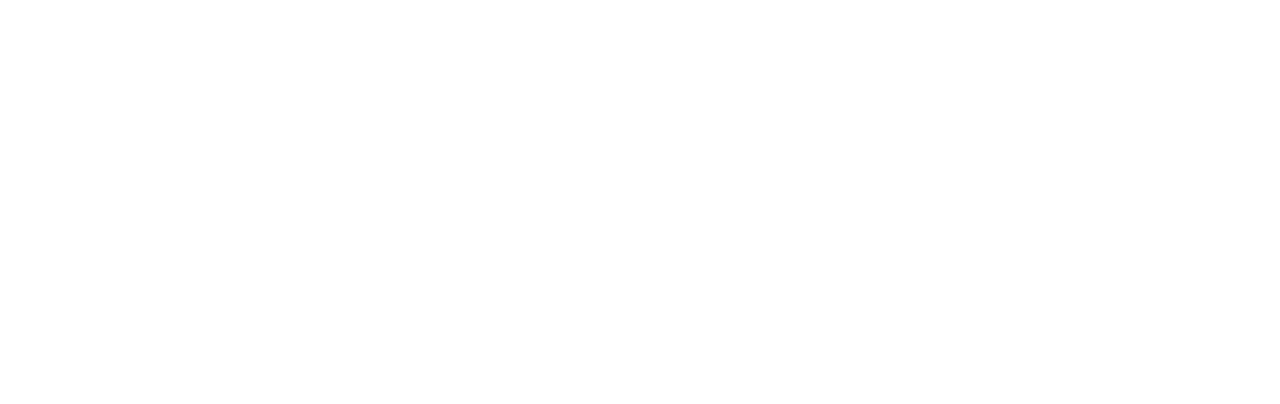
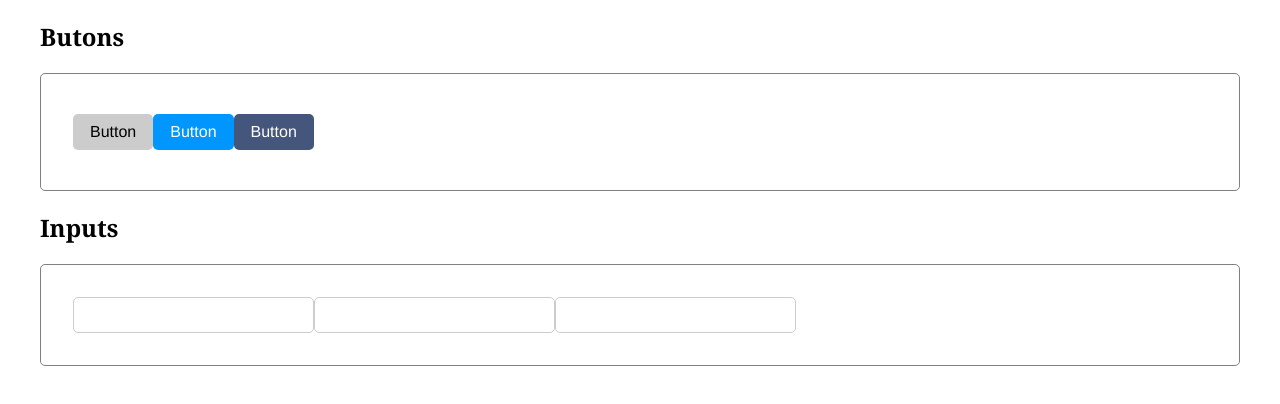
Before and after one commit to proyectosebastianandres/blogging-vue-client, a Vue app: page /components in a window 1280 px wide. Shown: the top 404 px of the page. Built offline with nearby package versions, Linux system fonts and the light colour scheme.

Commit message:
WIP: BInput

```diff
--- a/src/assets/css/normalize.css
+++ b/src/assets/css/normalize.css
@@ -2,3 +2,7 @@
 body {
   font-size: var(--font-size-base);
 }
+
+* {
+    box-sizing: border-box;
+}
--- a/src/assets/css/variables.css
+++ b/src/assets/css/variables.css
@@ -9,4 +9,8 @@
     --primary-dark: #0886DE;
     --secondary: #45567C;
     --secondary-dark: #7A88A7;
+    --on-error: red;
+    --on-success: green;
+    --on-warning: yellow;
+    --on-info: lightblue;
 }
--- /dev/null
+++ b/src/components/BInput.vue
@@ -0,0 +1,49 @@
+<template>
+  <input :class="classes" :type="type" @input="onInput">
+</template>
+
+<script>
+export default {
+  name: 'BInput',
+  props: {
+    type: {
+      type: String,
+      default: 'text'
+    },
+    small: Boolean,
+    large: Boolean,
+    hasError: Boolean
+  },
+  computed: {
+    classes () {
+      return {
+        'input': true,
+        'small': this.small,
+        'large': this.large,
+        'has-error': this.hasError
+      }
+    }
+  },
+  methods: {
+    onInput (e) {
+      this.$emit('input', e.target.value)
+    }
+  }
+}
+</script>
+
+<style scoped>
+.input {
+  border-radius: 5px;
+  border: 1px solid #ccc;
+  font-family: var(--sans-font);
+  font-size: 1rem;
+  padding: 8px 16px;
+}
+
+.input:invalid,
+.input.has-error {
+  border: 2px solid var(--on-error);
+  box-shadow: none;
+}
+</style>
--- a/src/router.js
+++ b/src/router.js
@@ -1,10 +1,18 @@
 import Vue from 'vue'
 import Router from 'vue-router'
+
+import Components from '@/views/Components'
 
 Vue.use(Router)
 
 export default new Router({
   mode: 'history',
   base: process.env.BASE_URL,
-  routes: []
+  routes: [
+    {
+      path: '/components/',
+      name: 'components',
+      component: Components
+    }
+  ]
 })
--- /dev/null
+++ b/src/views/Components.vue
@@ -0,0 +1,48 @@
+<template>
+  <div class="container">
+    <section>
+      <h1>Butons</h1>
+      <div class="show-box">
+        <BButton>Button</BButton>
+        <BButton primary>Button</BButton>
+        <BButton secondary>Button</BButton>
+      </div>
+    </section>
+
+    <section>
+      <h1>Inputs</h1>
+      <div class="show-box">
+        <BInput />
+        <BInput :hasError="false" type="number" />
+        <BInput type="email" />
+      </div>
+    </section>
+  </div>
+</template>
+
+<script>
+import BButton from '@/components/BButton'
+import BInput from '@/components/BInput'
+
+export default {
+  name: 'Components',
+  components: {
+    BButton,
+    BInput
+  }
+}
+</script>
+
+<style scoped>
+.container {
+  font-family: var(--serif-font);
+  max-width: 1200px;
+  margin: auto;
+}
+
+.show-box {
+  padding: 2rem;
+  border: 1px solid gray;
+  border-radius: 5px;
+}
+</style>
```
